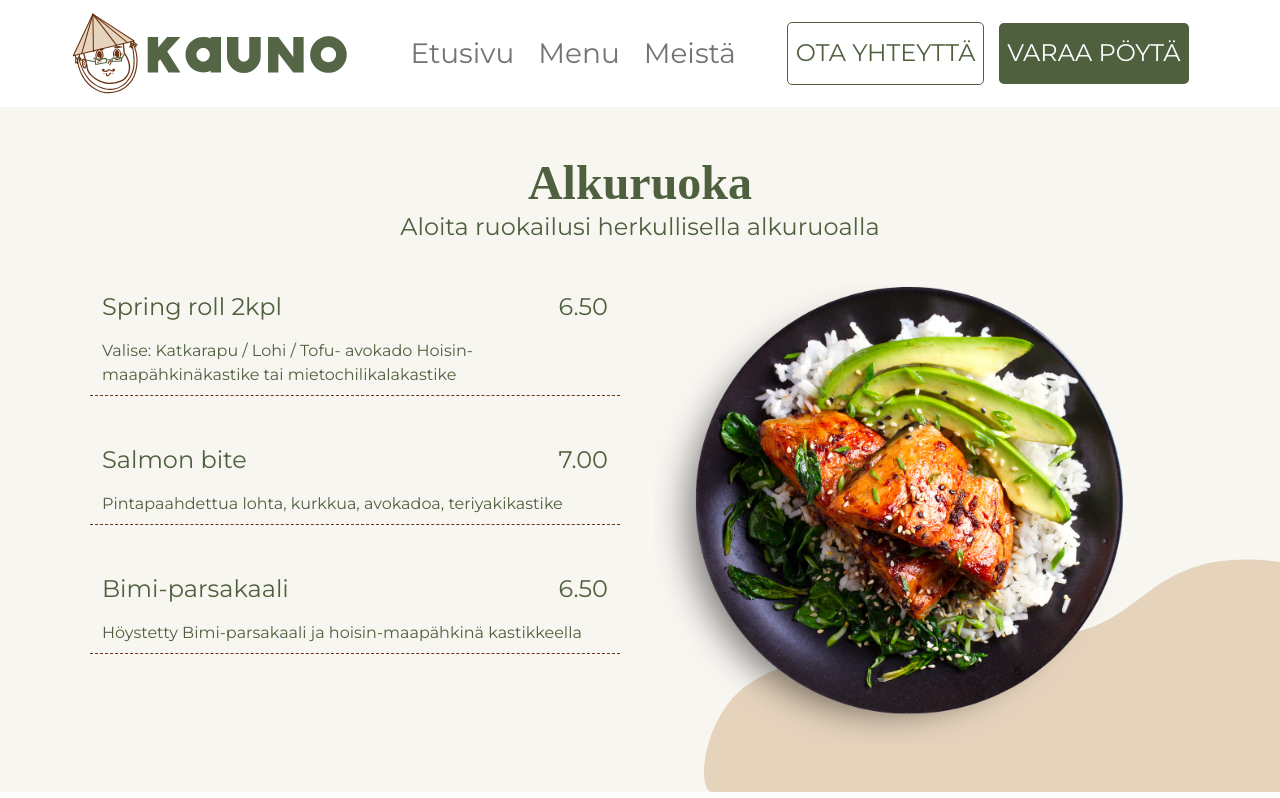
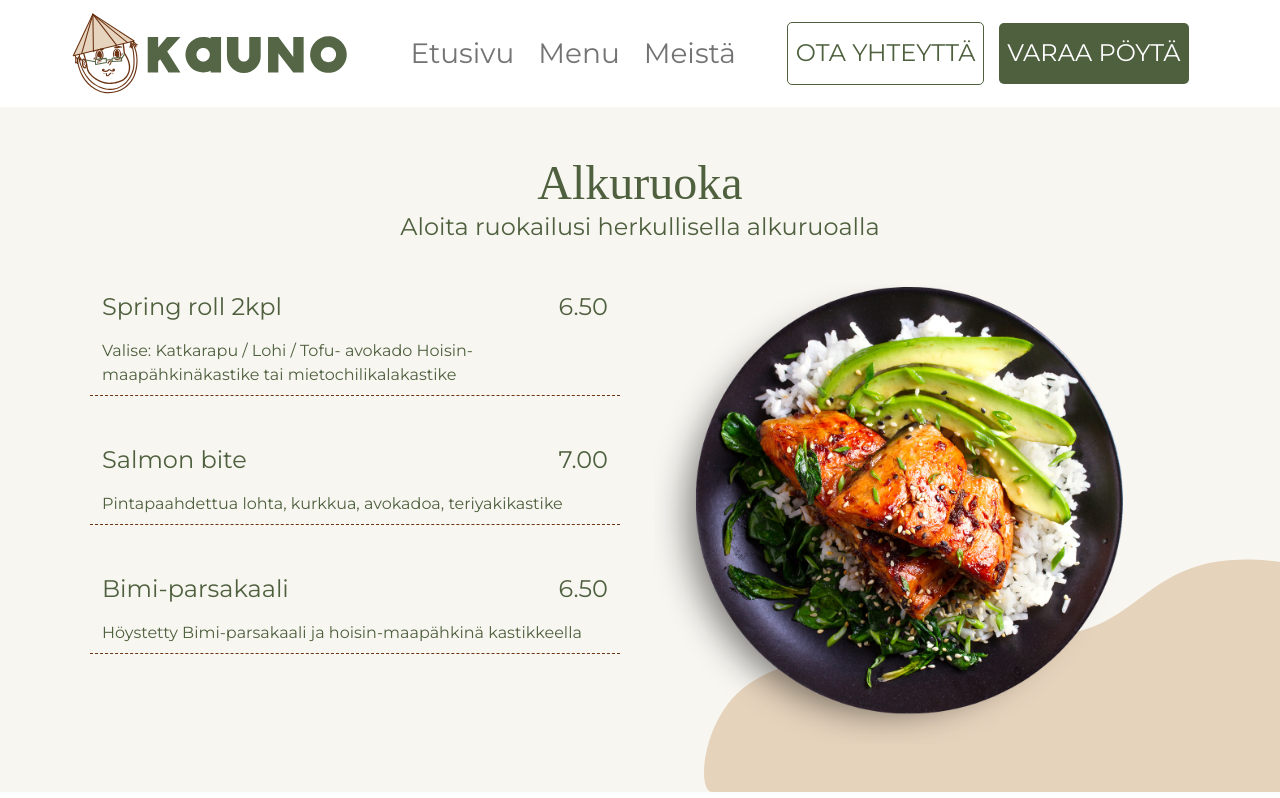
Before and after one commit to phuoc94/kauno-restaurant, a Next.js app: page /menu in a window 1280 px wide. Shown: the top 798 px of the page. Built offline with nearby package versions, Linux system fonts and the light colour scheme.

Commit message:
fix font weight

```diff
--- a/styles/globals.css
+++ b/styles/globals.css
@@ -48,7 +48,6 @@ a {
 .font-classique-saigon {
   //font-family: 'ClassiqueSaigon';
   font-family: 'ClassiqueSaigon' !important;
-  font-weight: bold !important;
 }
 
 .color-primary {
```
